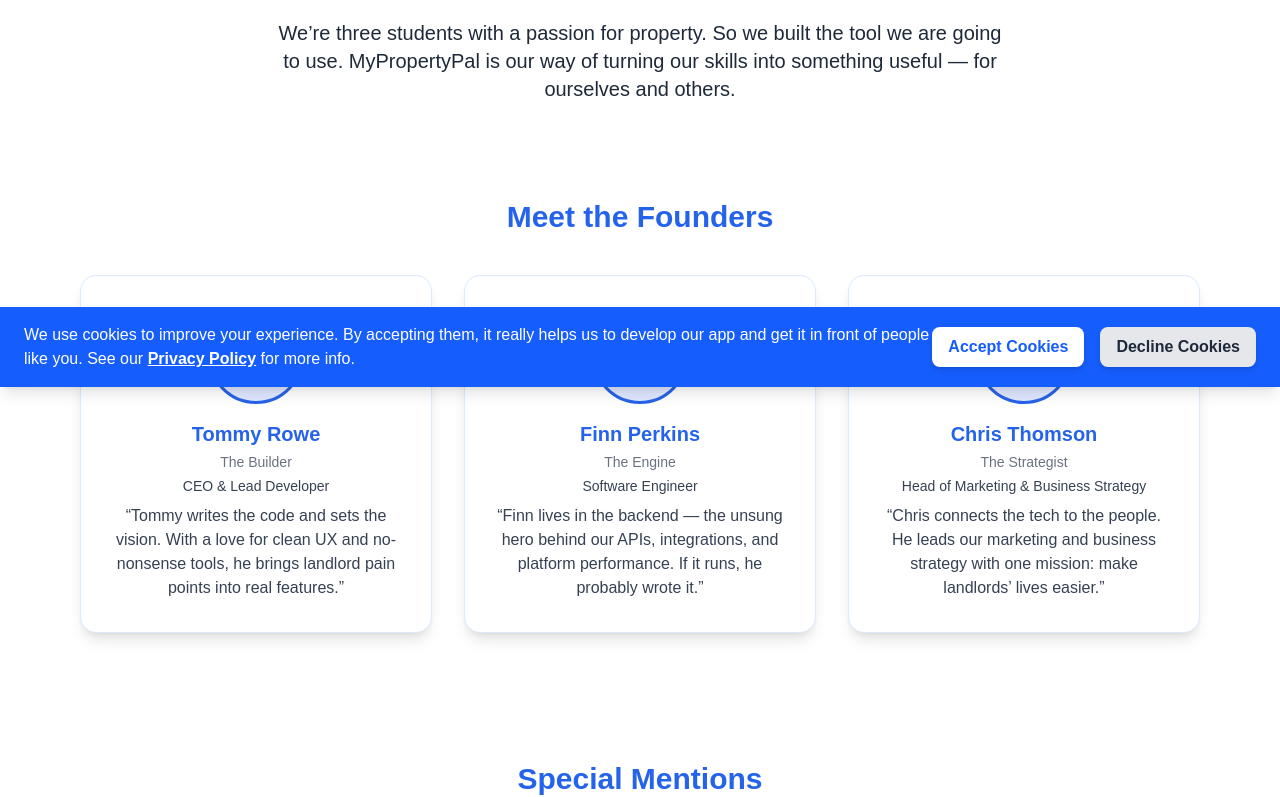
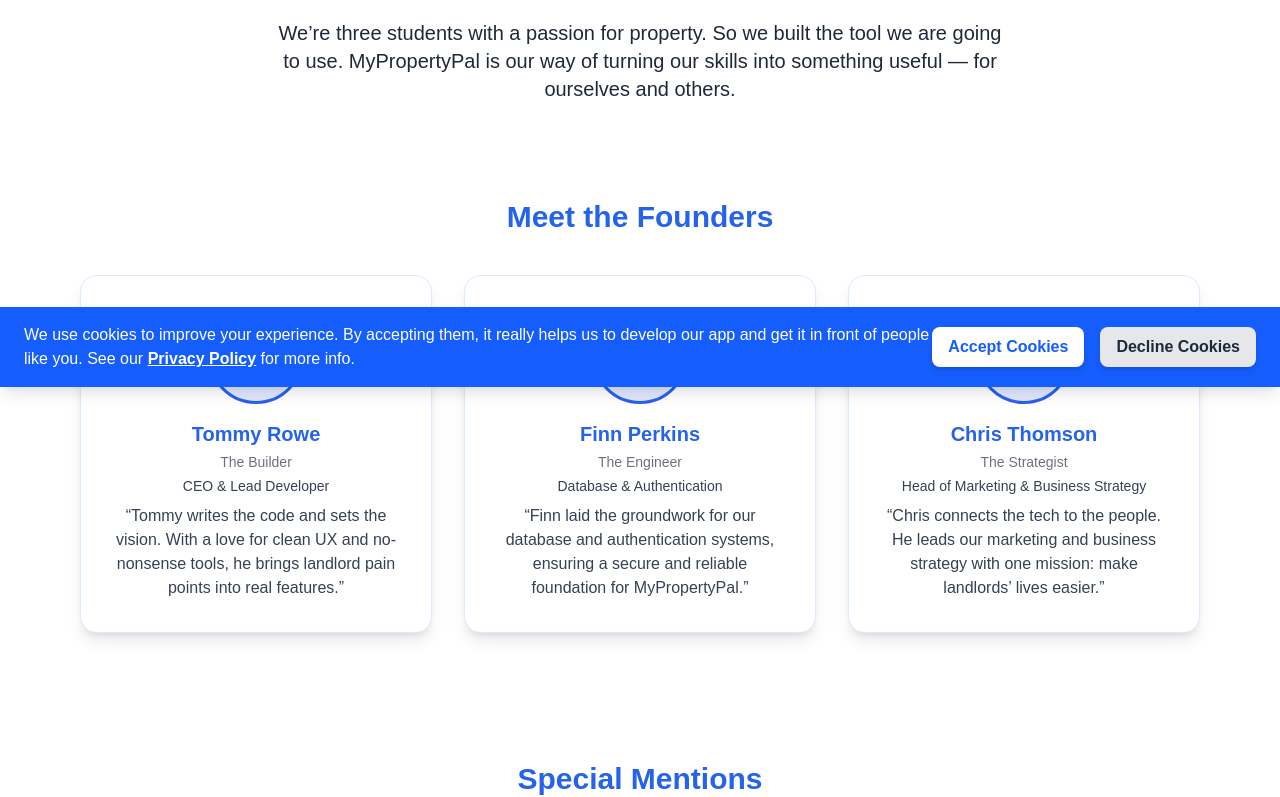
Before and after one commit to rubberduckies12/MyPropertyPal, a Next.js app in the folder marketing_site/: page /about/about in a window 1280 px wide. Shown: the part 413-1210 px from the top of the page. Built offline with nearby package versions, Linux system fonts and the light colour scheme.

Commit message:
Desc updates

```diff
--- a/marketing_site/src/pages/about/about.jsx
+++ b/marketing_site/src/pages/about/about.jsx
@@ -84,10 +84,10 @@
                     <div className="flex-1 bg-white rounded-2xl shadow-lg p-8 flex flex-col items-center border border-blue-100">
                         <FounderIcon letter="F" color="#2563eb" />
                         <h3 className="text-xl font-bold mb-1 text-[#2563eb]">Finn Perkins</h3>
-                        <div className="text-sm text-gray-500 mb-1">The Engine</div>
-                        <div className="text-sm text-gray-700 mb-2">Software Engineer</div>
+                        <div className="text-sm text-gray-500 mb-1">The Engineer</div>
+                        <div className="text-sm text-gray-700 mb-2">Database & Authentication</div>
                         <p className="text-gray-700 text-center text-base">
-                            “Finn lives in the backend — the unsung hero behind our APIs, integrations, and platform performance. If it runs, he probably wrote it.”
+                            “Finn laid the groundwork for our database and authentication systems, ensuring a secure and reliable foundation for MyPropertyPal.”
                         </p>
                     </div>
                     {/* Chris Thomson */}
```
